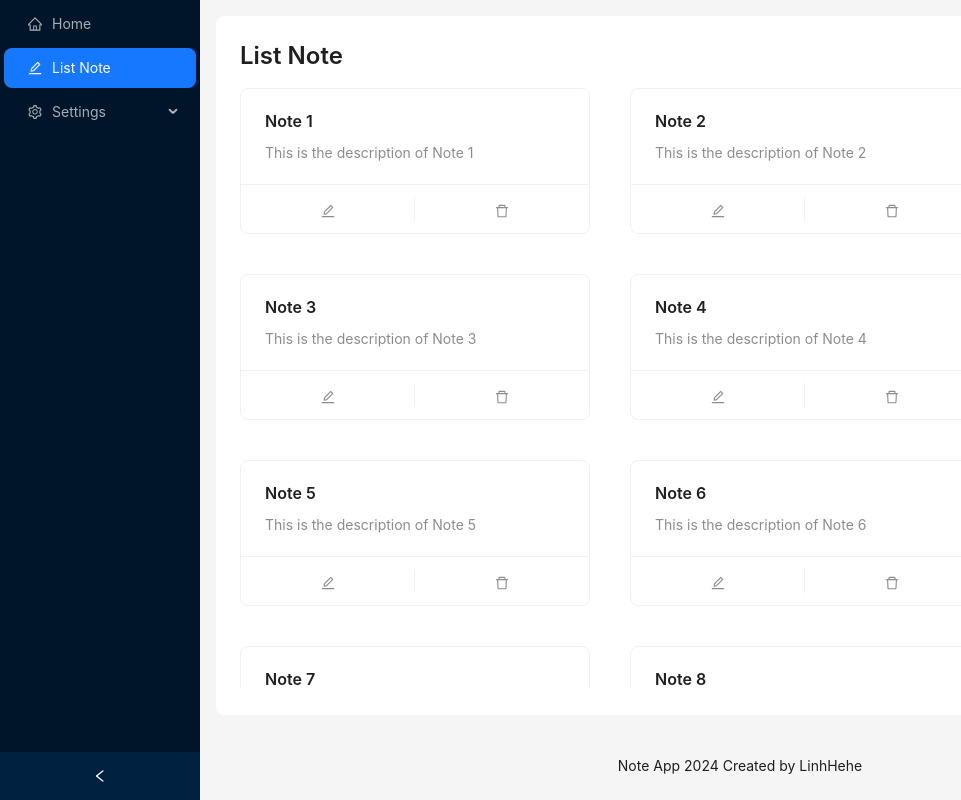
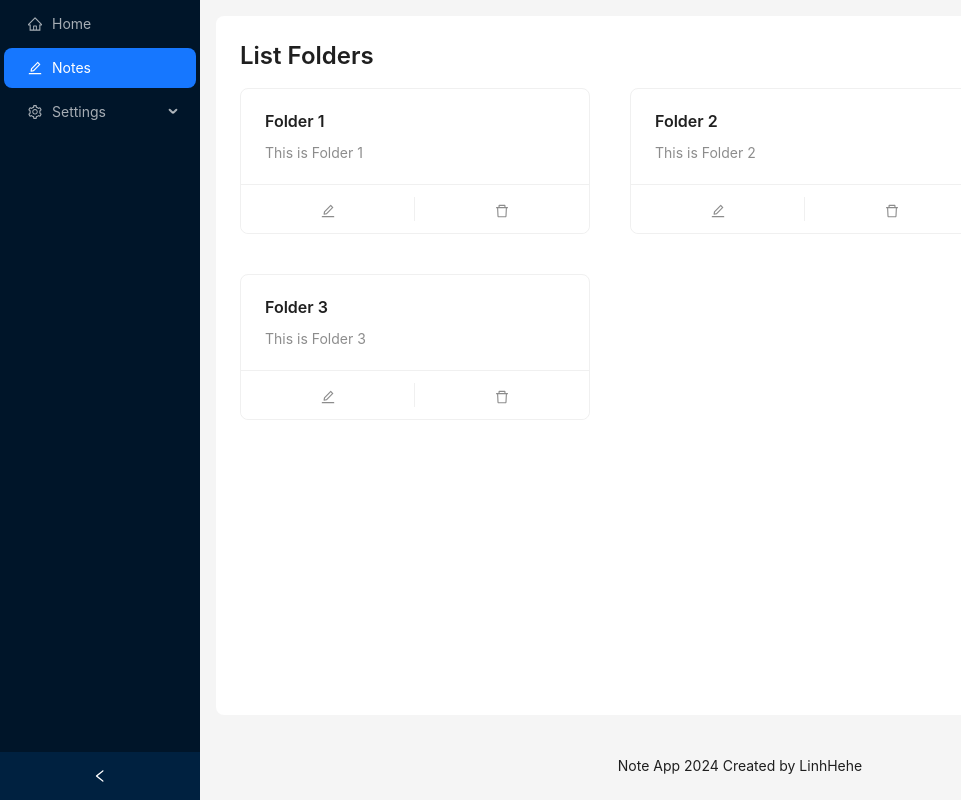
Before and after one commit to phamLinh98/TodoApp-React-routeApp, a React (Vite) app in the folder todoapp-practise/: page /note in a window 1280 px wide. Shown: the whole page, without its empty margins (0-961 px from the left). Built offline with nearby package versions, Linux system fonts and the light colour scheme; data requests are answered from the project's data file.

Commit message:
using loader for loading data

```diff
--- a/todoapp-practise/package.json
+++ b/todoapp-practise/package.json
@@ -5,6 +5,7 @@
   "type": "module",
   "scripts": {
     "dev": "vite",
+    "mock:db": "json-server --watch src/mocks/mock.json --port 3456",
     "build": "vite build",
     "lint": "eslint . --ext js,jsx --report-unused-disable-directives --max-warnings 0",
     "preview": "vite preview"
@@ -14,6 +15,7 @@
     "antd": "^5.19.1",
     "bootstrap": "^5.3.3",
     "flowbite": "^2.4.1",
+    "json-server": "^1.0.0-beta.1",
     "prop-types": "^15.8.1",
     "react": "^18.2.0",
     "react-dom": "^18.2.0",
--- a/todoapp-practise/src/antd/Card.jsx
+++ b/todoapp-practise/src/antd/Card.jsx
@@ -2,7 +2,7 @@ import { Avatar, Card } from "antd";
 const { Meta } = Card;
 
 const AntdCard = ({
-  width = 300,
+  width = 350,
   cardCover,
   imgAlt = "example",
   avatar,
@@ -17,6 +17,7 @@ const AntdCard = ({
     cover={cardCover && <img alt={imgAlt} src={cardCover} />}
     actions={actions}
     className={className}
+    hoverable // tao hieu ung khi hover vao card
     {...props}
   >
     <Meta
--- a/todoapp-practise/src/components/notes/folder/Item.jsx
+++ /dev/null
@@ -1 +0,0 @@
-// TODO: item component here
--- /dev/null
+++ b/todoapp-practise/src/mocks/mock.json
@@ -0,0 +1,19 @@
+{
+  "folders": [
+    {
+      "id": "1",
+      "name": "Folder 1",
+      "description": "This is Folder 1"
+    },
+    {
+      "id": "2",
+      "name": "Folder 2",
+      "description": "This is Folder 2"
+    },
+    {
+      "id": "3",
+      "name": "Folder 3",
+      "description": "This is Folder 3"
+    }
+  ]
+}
--- a/todoapp-practise/src/pages/notes/index.jsx
+++ b/todoapp-practise/src/pages/notes/index.jsx
@@ -1,20 +1,88 @@
+import { Suspense } from "react";
 import Item from "../../components/notes/item";
+import { Spin } from "antd";
+import { Await, defer, Outlet, useLoaderData } from "react-router-dom";
 
 const Notes = () => {
+  const { events } = useLoaderData();
+
   return (
     <>
-      <h1 className="text-2xl font-semibold">List Note</h1>
-      <div className="flex flex-wrap gap-10 mt-4 max-h-[calc(100vh-200px)] overflow-auto">
-        {[...new Array(100)].map((_, index) => (
-          <Item
-            key={index}
-            name={`Note ${index + 1}`}
-            description={`This is the description of Note ${index + 1}`}
-          />
-        ))}
-      </div>
+      <Suspense
+        fallback={
+          <Spin
+            className="flex justify-center items-center h-full scale-[2] mt-36"
+            tips="Loading"
+            size="large"
+            percent="auto"
+          >
+            <h1 className="text-2xl font-semibold">List Folders</h1>
+          </Spin>
+        }
+      >
+        <Await resolve={events}>
+          <>
+            <Suspense
+              fallback={
+                <Spin
+                  className="flex justify-center items-center h-full scale-[2] mt-36"
+                  tip="Loading"
+                  size="large"
+                  percent="auto"
+                >
+                  <h1 className="text-2xl font-semibold">List Folders</h1>
+                </Spin>
+              }
+            >
+              <Await resolve={events}>
+                {(folders) => (
+                  <>
+                    <h1 className="text-2xl font-semibold">List Folders</h1>
+                    <div className="flex flex-wrap gap-10 py-4 max-h-[calc(100vh-200px)] overflow-auto">
+                      {folders.map((folder, index) => (
+                        <Item
+                          key={folder.id || index}
+                          name={folder.name}
+                          description={folder.description}
+                        />
+                      ))}
+                    </div>
+                  </>
+                )}
+              </Await>
+            </Suspense>
+          </>
+        </Await>
+      </Suspense>
+      <Outlet />
     </>
   );
 };
 
 export default Notes;
+
+export const loadEvents = async () => {
+  await new Promise((resolve) => {
+    setTimeout(() => {
+      resolve();
+    }, 500);
+  });
+
+  const response = await fetch("http://localhost:3456/folders", {
+    method: "GET",
+    headers: {
+      "Content-Type": "application/json",
+    },
+  });
+
+  if (!response.ok) {
+    throw new Error("Failed to fetch data");
+  }
+  return response.json();
+};
+
+export function loader() {
+  return defer({
+    events: loadEvents(),
+  });
+}
--- a/todoapp-practise/src/pages/routers/note.jsx
+++ b/todoapp-practise/src/pages/routers/note.jsx
@@ -1,20 +1,24 @@
 import { EditOutlined } from "@ant-design/icons";
-import Notes from "../notes";
+import Notes, { loader as notesLoader } from "../notes";
 import Folder from "../notes/folder";
 import Note from "../notes";
 
+//TODO: adding loader for note
+//TODO: lazy loading by defer
+//TODO: solve data for node by load data
 const noteRoute = [
   {
     path: "note",
     menu: {
       key: "note",
       icon: <EditOutlined />,
-      label: "List Note",
+      label: "Notes",
     },
     children: [
       {
         index: true,
         element: <Notes />,
+        loader: notesLoader,
       },
       {
         path: ":folderId",
```
Also changed, not shown: todoapp-practise/.eslintrc.cjs, 1 other file (tests, documents, lock files or other folders).
